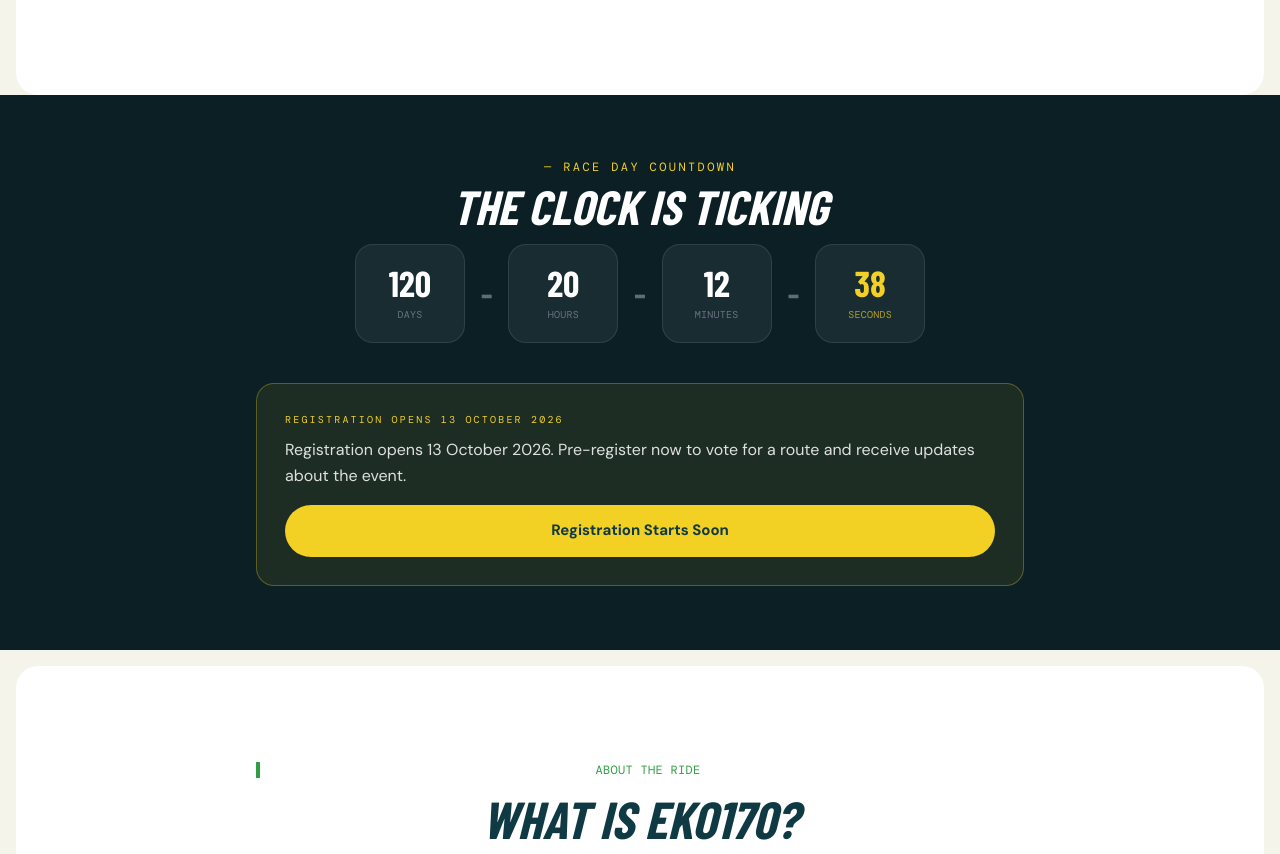
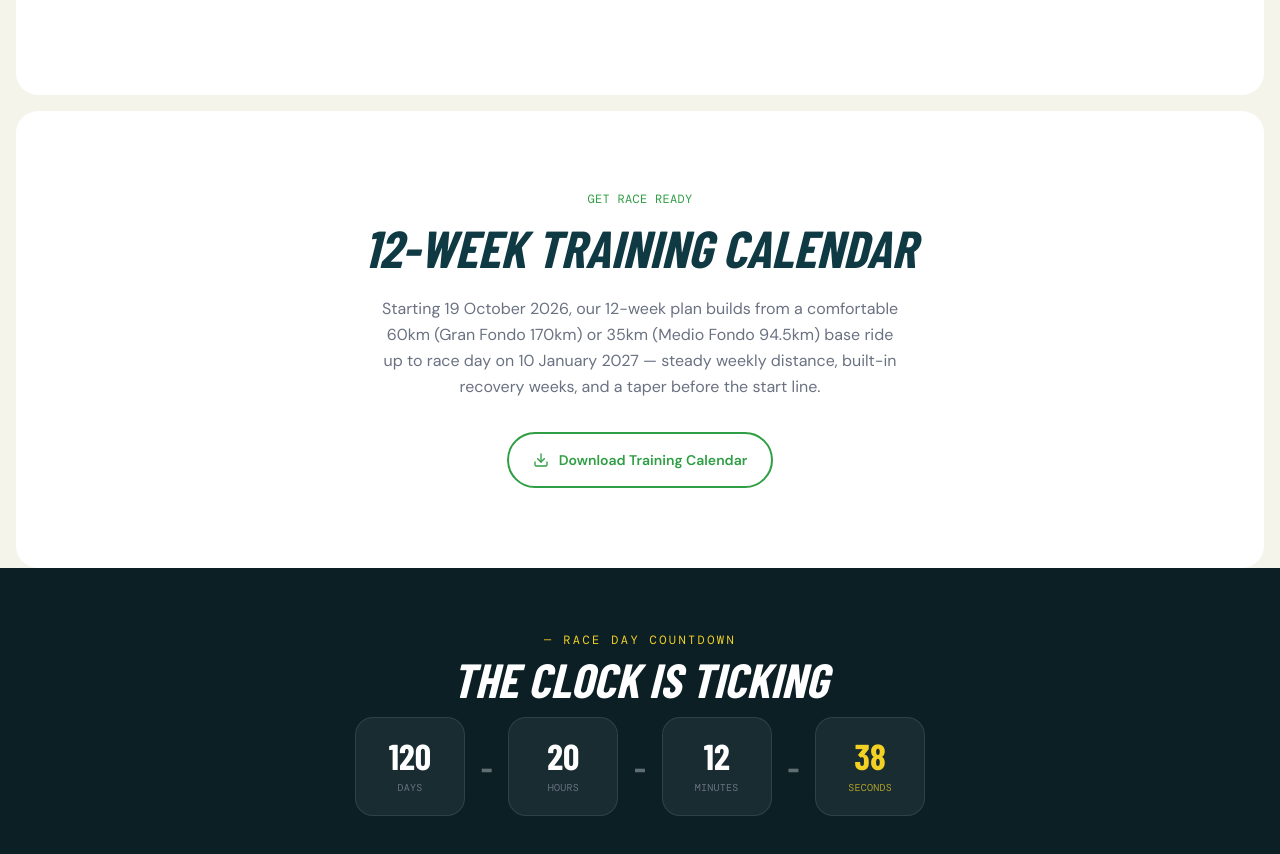
Before and after one commit to GeeNahz/eko170, a Next.js app: page / in a window 1280 px wide. Shown: the part 1928-2782 px from the top of the page. Built offline with nearby package versions, Linux system fonts and the light colour scheme; no server answers; a web font is replaced by a local one.

Commit message:
feat(home): add training calendar download section
Home gets a new section right after Courses linking to the client's
12-week rider training PDF, so riders can download a plan tailored
to the Gran Fondo/Medio Fondo build-up before race day.

```diff
--- a/src/features/base/home/components/home-mobile-sections-revamped.tsx
+++ b/src/features/base/home/components/home-mobile-sections-revamped.tsx
@@ -7,6 +7,7 @@ import { HeroMobile } from "./hero-mobile";
 import { MomentsInMotionMobile } from "./moments-in-motion-mobile";
 import { Newsletter } from "./newsletter";
 import { SponsorsMarquee } from "./sponsors-marquee";
+import { TrainingCalendar } from "./training-calendar";
 // RouteVoteSection (route-vote/components/route-vote-section) is no longer
 // rendered here — re-add the import if the Route Announcement block below
 // is ever restored.
@@ -27,6 +28,7 @@ export function HomeMobileSectionsRevamped() {
           route-vote/announcement block is needed again. */}
       {/* <RouteVoteSection registration={REGISTRATION} /> */}
       <ChooseDistance />
+      <TrainingCalendar />
       <EventCardSection registration={REGISTRATION} />
       <AboutEko />
       <Figures />
--- a/src/features/base/home/components/home-revamped.tsx
+++ b/src/features/base/home/components/home-revamped.tsx
@@ -8,6 +8,7 @@ import { HomeMobileSectionsRevamped } from "./home-mobile-sections-revamped";
 import { MomentsInMotion } from "./moments-in-motion";
 import { Newsletter } from "./newsletter";
 import { SponsorsMarquee } from "./sponsors-marquee";
+import { TrainingCalendar } from "./training-calendar";
 // RouteVoteSection (route-vote/components/route-vote-section) is no longer
 // rendered here — re-add the import if the Route Announcement block below
 // is ever restored.
@@ -33,6 +34,7 @@ export function HomeRevamped() {
             route-vote/announcement block is needed again. */}
         {/* <RouteVoteSection registration={REGISTRATION} /> */}
         <ChooseDistance />
+        <TrainingCalendar />
         <EventCardSection registration={REGISTRATION} />
         <AboutEko />
         <Figures />
--- /dev/null
+++ b/src/features/base/home/components/training-calendar.tsx
@@ -0,0 +1,35 @@
+import { Download } from "lucide-react";
+import { Reveal } from "@/components/motion/reveal";
+
+export function TrainingCalendar() {
+  return (
+    <div
+      id="training"
+      className="overflow-hidden bg-white px-5 pt-11 pb-12 text-center sm:mx-4 sm:mt-4 sm:rounded-[22px] sm:px-10 sm:py-20"
+    >
+      <div className="mx-auto max-w-2xl">
+        <Reveal className="mb-4 font-mono text-xs tracking-wide text-brand-green uppercase">
+          Get Race Ready
+        </Reveal>
+        <h2 className="font-heading mb-6 text-4xl leading-[0.95] font-black text-brand-teal italic uppercase sm:text-[52px]">
+          12-Week Training Calendar
+        </h2>
+        <p className="mx-auto mb-8 max-w-[520px] font-sans text-base leading-relaxed text-gray-500">
+          Starting 19 October 2026, our 12-week plan builds from a
+          comfortable 60km (Gran Fondo 170km) or 35km (Medio Fondo 94.5km)
+          base ride up to race day on 10 January 2027 — steady weekly
+          distance, built-in recovery weeks, and a taper before the start
+          line.
+        </p>
+        <a
+          href="/docs/EKO170_2027_12_Week_Rider_Training_Calendar.pdf"
+          download
+          className="inline-flex w-fit items-center gap-2.5 rounded-full border-2 border-brand-green px-6 py-4 font-sans text-sm font-semibold text-brand-green"
+        >
+          <Download className="size-4" />
+          Download Training Calendar
+        </a>
+      </div>
+    </div>
+  );
+}
```
Also changed, not shown: 2 other files (tests, documents, lock files or other folders).
